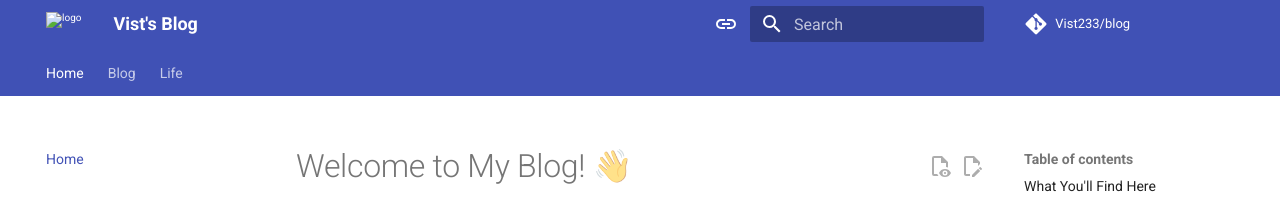
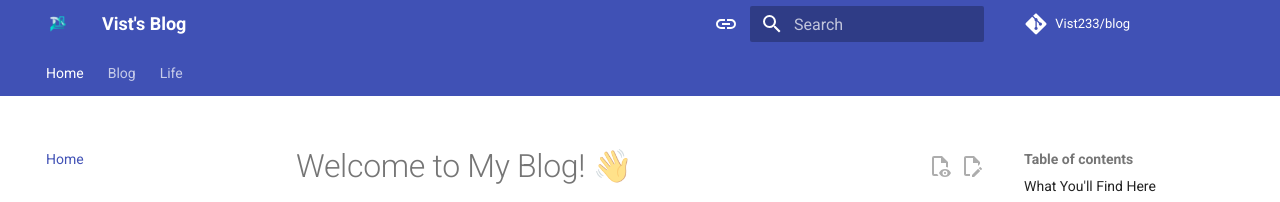
Before and after one commit to Vist233/blog, an MkDocs documentation site: the page built from docs/index.md, in a window 1280 px wide. Shown: the top 202 px of the page. Built offline with MkDocs 1.6.1 and Material for MkDocs 9.7.7, drawn with Linux system fonts in a browser that asks for light colours; comment, search, counter and statistics services are not loaded.

Commit message:
fig repair

```diff
--- a/mkdocs.yml
+++ b/mkdocs.yml
@@ -54,8 +54,8 @@ theme:
   font:
     text: Roboto
     code: Roboto Mono
-  logo: assert/logo.png
-  favicon: assert/logo.png
+  logo: assets/logo.png
+  favicon: assets/logo.png
 
 plugins:
   - blog:
```
Also changed, not shown: docs/assets/logo.png (added), site/404.html, site/Life/index.html, site/assets/logo.png (added), site/blog/2025/06/22/getting-started-with-material-for-mkdocs/index.html, site/blog/archive/2025/index.html, site/blog/category/getting-started/index.html, site/blog/category/tutorial/index.html, site/blog/index.html, site/index.html.
